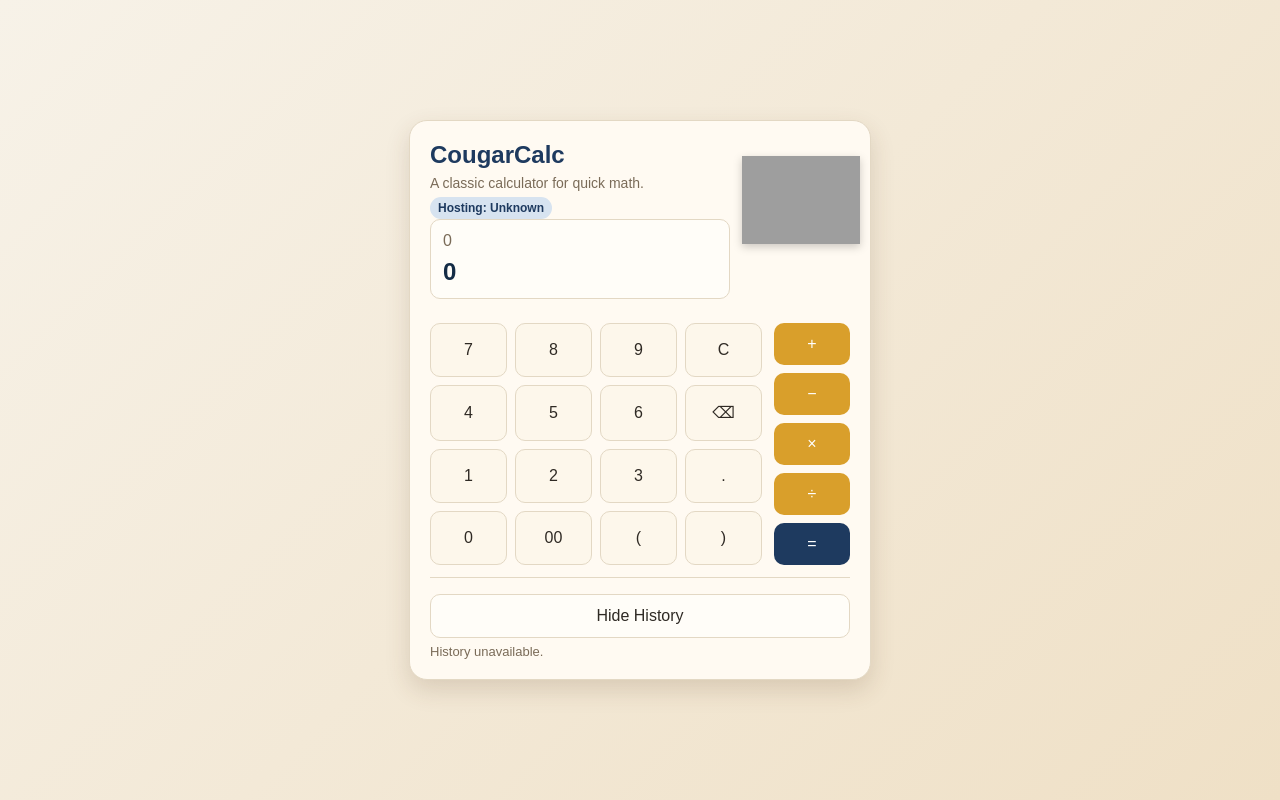
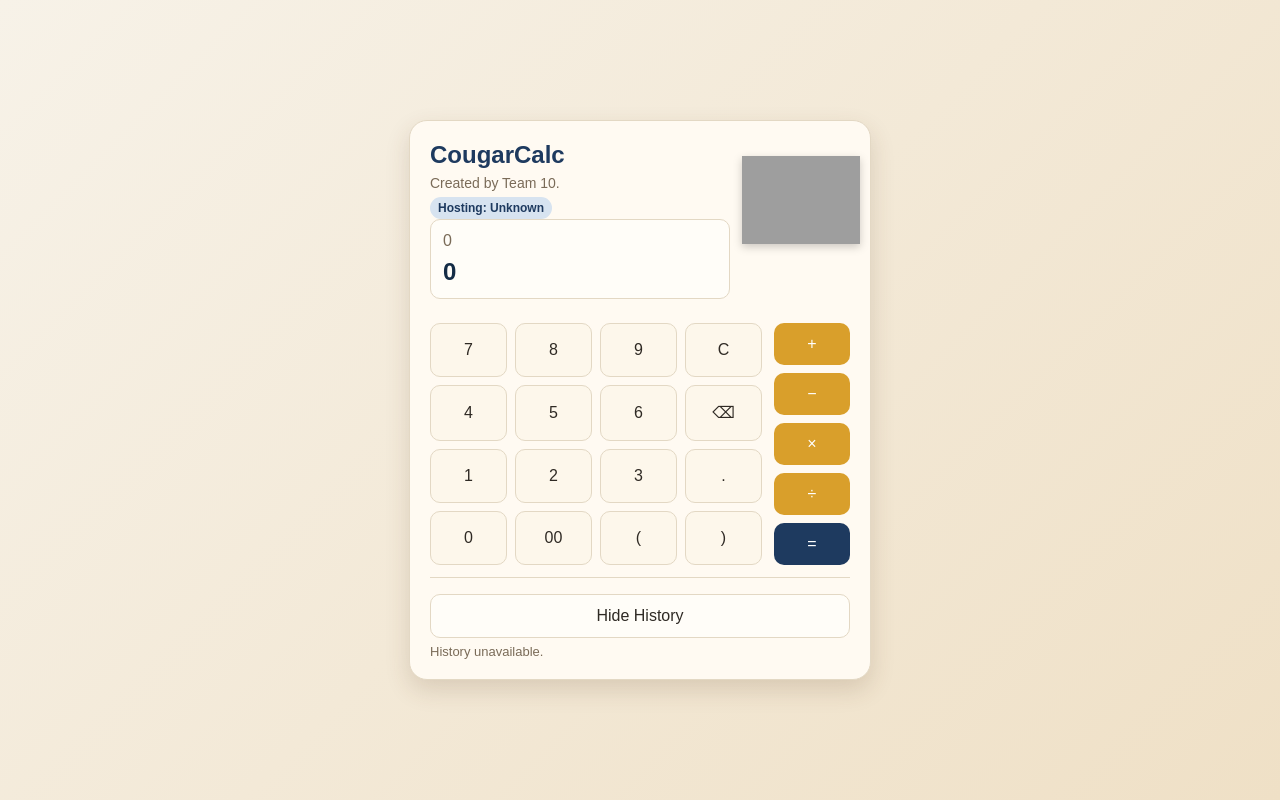
Before and after one commit to byumerrill/is404-cougarcalc, a website: page public/index.html in a window 1280 px wide. Drawn offline with Linux system fonts and the light colour scheme; no server answers; grey boxes are pictures that could not be loaded.

Commit message:
Add team identity to CougarCalc subtitle

```diff
--- a/public/index.html
+++ b/public/index.html
@@ -207,7 +207,7 @@
       <div class="header">
         <div class="header-text">
           <h1>CougarCalc</h1>
-          <p class="subtitle">A classic calculator for quick math.</p>
+          <p class="subtitle">Created by Team 10.</p>
           <div id="environmentBadge" class="environment-badge">Checking environment…</div>
           <div class="display">
             <div id="formula" class="formula">0</div>
```
